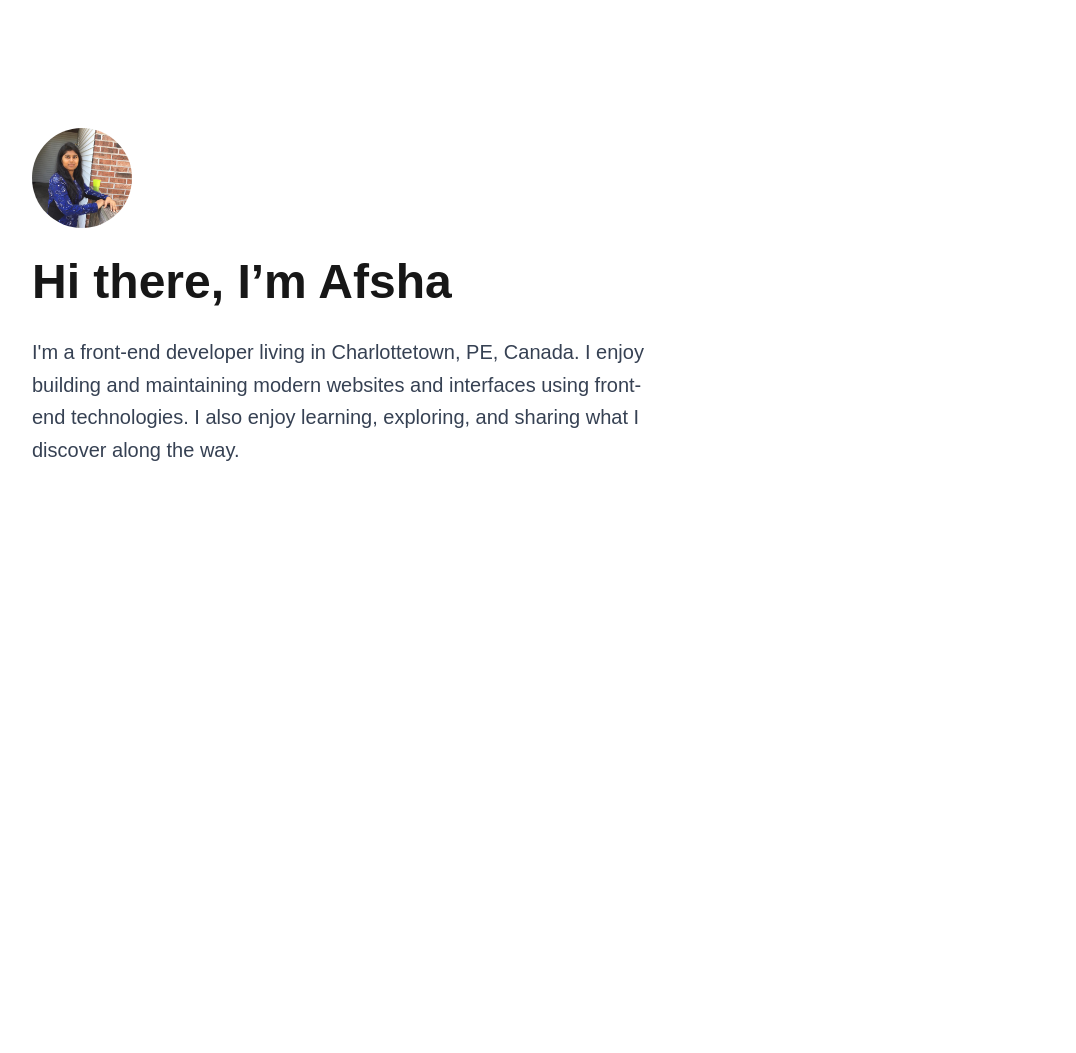
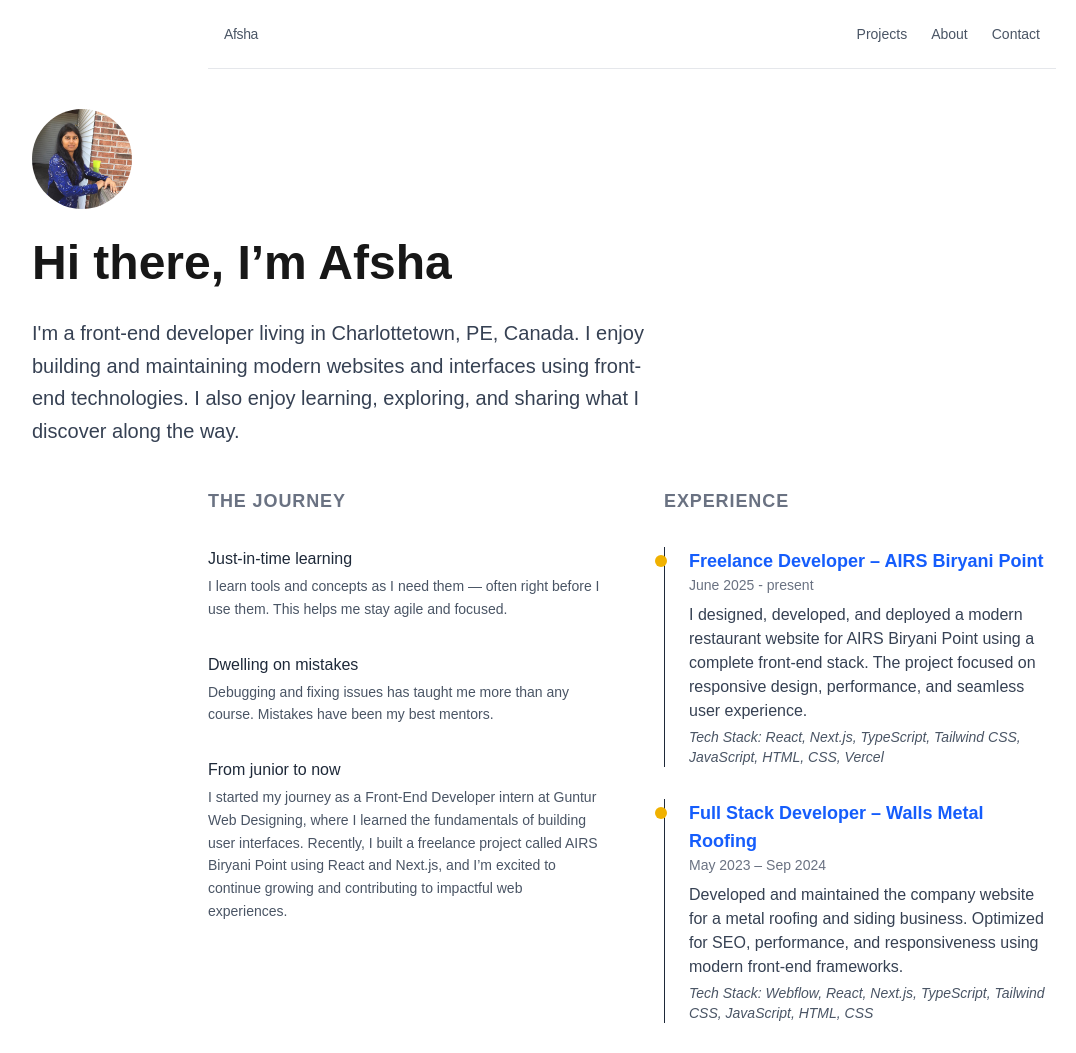
Before and after one commit to ammisettyAfsha/afsha-portfolio, a Next.js app: page / in a window 1280 px wide. Shown: the top 1053 px of the page, without its empty margins (8-1084 px from the left). Before the commit the page ends 800 px from the top, so only its background shows below. Built offline with nearby package versions, Linux system fonts and the light colour scheme.

Commit message:
Work experiencebuild

```diff
--- a/src/app/page.tsx
+++ b/src/app/page.tsx
@@ -1,10 +1,16 @@
+import JourneyAndExperience from '@/components/JourneyAndExperience';
+import Navbar from '@/components/Navbar';
 import Image from 'next/image';
 
 
 
 export default function HomePage() {
   return (
-    <section className="mt-32 max-w-2xl pl-10 pr-4 text-left">
+    <div>
+      <div className="px-6 max-w-4xl mx-auto">
+      <Navbar/>
+      </div>
+      <section className="mt-10 max-w-2xl pl-10 pr-4 text-left">
         <Image
           src="/profile.jfif"
           alt="Afsha profile picture"
@@ -19,5 +25,7 @@ export default function HomePage() {
           I'm a front-end developer living in Charlottetown, PE, Canada. I enjoy building and maintaining modern websites and interfaces using front-end technologies. I also enjoy learning, exploring, and sharing what I discover along the way.
         </p>
       </section>
+      <JourneyAndExperience/>
+    </div>
   );
 }
--- /dev/null
+++ b/src/components/Cdri.tsx
@@ -0,0 +1,28 @@
+'use client';
+
+import React from 'react';
+
+export default function Cdri() {
+  return (
+    <div className="border-l pl-6 relative">
+      <div className="absolute left-[-10px] top-2 w-3 h-3 bg-yellow-500 rounded-full" />
+      <h3 className="text-lg font-semibold">
+        <a
+          href="https://www.cdri.res.in/"
+          target="_blank"
+          rel="noopener noreferrer"
+          className="hover:underline text-blue-600 dark:text-blue-400"
+        >
+          Front-End Developer – Central Drug Research Institute (CDRI)
+        </a>
+      </h3>
+      <p className="text-sm text-gray-500">Jan 2020 – Jun 2021</p>
+      <p className="mt-2 text-gray-700 dark:text-gray-300">
+        Designed and developed responsive web interfaces for research data systems and internal portals. Collaborated with researchers and backend developers to improve UI/UX and ensure accessibility standards.
+      </p>
+      <p className="mt-1 text-sm text-gray-600 dark:text-gray-400 italic">
+        Tech Stack: HTML, CSS, JavaScript, jQuery, Bootstrap
+      </p>
+    </div>
+  );
+}
--- /dev/null
+++ b/src/components/Freelance.tsx
@@ -0,0 +1,28 @@
+'use client';
+
+import React from 'react';
+
+export default function Freelance() {
+  return (
+    <div className="border-l pl-6 relative">
+      <div className="absolute left-[-10px] top-2 w-3 h-3 bg-yellow-500 rounded-full" />
+      <h3 className="text-lg font-semibold">
+        <a
+          href="https://airs-biryani-point-git-main-ammisettyafshas-projects.vercel.app"
+          target="_blank"
+          rel="noopener noreferrer"
+          className="hover:underline text-blue-600 dark:text-blue-400"
+        >
+          Freelance Developer – AIRS Biryani Point
+        </a>
+      </h3>
+      <p className="text-sm text-gray-500"> June 2025 - present</p>
+      <p className="mt-2 text-gray-700 dark:text-gray-300">
+        I designed, developed, and deployed a modern restaurant website for AIRS Biryani Point using a complete front-end stack. The project focused on responsive design, performance, and seamless user experience.
+      </p>
+      <p className="mt-1 text-sm text-gray-600 dark:text-gray-400 italic">
+        Tech Stack: React, Next.js, TypeScript, Tailwind CSS, JavaScript, HTML, CSS, Vercel
+      </p>
+    </div>
+  );
+}
--- /dev/null
+++ b/src/components/Guntur.tsx
@@ -0,0 +1,28 @@
+'use client';
+
+import React from 'react';
+
+export default function Guntur() {
+  return (
+    <div className="border-l pl-6 relative">
+      <div className="absolute left-[-10px] top-2 w-3 h-3 bg-yellow-500 rounded-full" />
+      <h3 className="text-lg font-semibold">
+        <a
+          href="https://www.gunturwebdesigning.com/"
+          target="_blank"
+          rel="noopener noreferrer"
+          className="hover:underline text-blue-600 dark:text-blue-400"
+        >
+          Front-End Developer – Guntur Web Designing Inc
+        </a>
+      </h3>
+      <p className="text-sm text-gray-500">Jan 2019 – Dec 2019</p>
+      <p className="mt-2 text-gray-700 dark:text-gray-300">
+        Created and maintained static and dynamic websites for small business clients. Focused on pixel-perfect design conversion, cross-browser compatibility, and responsive layouts.
+      </p>
+      <p className="mt-1 text-sm text-gray-600 dark:text-gray-400 italic">
+        Tech Stack: HTML, CSS, JavaScript, jQuery, Bootstrap
+      </p>
+    </div>
+  );
+}
--- /dev/null
+++ b/src/components/JourneyAndExperience.tsx
@@ -0,0 +1,54 @@
+'use client';
+import React from 'react';
+import Walls from './Walls';
+import Freelance from './Freelance';
+import Vedacations from './Vedacations';
+import Cdri from './Cdri';
+import Guntur from './Guntur';
+
+export default function JourneyAndExperience() {
+  return (
+    <section className="mt-10 px-6 max-w-4xl mx-auto grid grid-cols-1 md:grid-cols-2 gap-16 text-left text-gray-800">
+
+      {/* Left Column: The Journey */}
+      <div className="space-y-8">
+        <div>
+          <h2 className="text-lg font-semibold text-gray-500 uppercase tracking-wider">The Journey</h2>
+        </div>
+
+        <div>
+          <h3 className="font-medium text-md mb-1">Just-in-time learning</h3>
+          <p className="text-sm text-gray-600 leading-relaxed">
+            I learn tools and concepts as I need them — often right before I use them. This helps me stay agile and focused.
+          </p>
+        </div>
+
+        <div>
+          <h3 className="font-medium text-md mb-1">Dwelling on mistakes</h3>
+          <p className="text-sm text-gray-600 leading-relaxed">
+            Debugging and fixing issues has taught me more than any course. Mistakes have been my best mentors.
+          </p>
+        </div>
+
+        <div>
+          <h3 className="font-medium text-md mb-1">From junior to now</h3>
+          <p className="text-sm text-gray-600 leading-relaxed">
+            I started my journey as a Front-End Developer intern at Guntur Web Designing, where I learned the fundamentals of building user interfaces. Recently, I built a freelance project called<span className="font-medium"> AIRS Biryani Point</span> using React and Next.js, and I’m excited to continue growing and contributing to impactful web experiences.
+          </p>
+        </div>
+      </div>
+
+      {/* Right Column: Experience */}
+      <div className="space-y-8">
+        <div>
+          <h2 className="text-lg font-semibold text-gray-500 uppercase tracking-wider">Experience</h2>
+        </div>
+        <Freelance/>
+        <Walls/>
+        <Vedacations/>
+        <Cdri/>
+        <Guntur/>
+      </div>
+    </section>
+  );
+}
--- a/src/components/Navbar.tsx
+++ b/src/components/Navbar.tsx
@@ -1,14 +1,28 @@
-// components/Navbar.tsx
+'use client';
+
 import Link from 'next/link';
 
 export default function Navbar() {
   return (
-    <nav className="flex justify-between items-center py-6 text-sm">
-      <Link href="/" className="font-bold text-lg">Afsha</Link>
-      <div className="space-x-4">
-        <Link href="/projects">Projects</Link>
-        <Link href="/about">About</Link>
-        <Link href="/contact">Contact</Link>
+    <nav className="w-full border-b border-gray-200">
+      <div className="max-w-4xl mx-auto flex justify-between items-center px-4 py-6 text-sm text-gray-600">
+        <Link
+          href="/"
+          className="font-medium tracking-tight hover:text-black transition-colors"
+        >
+          Afsha
+        </Link>
+        <div className="space-x-6">
+          <Link href="/projects" className="hover:text-black transition-colors">
+            Projects
+          </Link>
+          <Link href="/about" className="hover:text-black transition-colors">
+            About
+          </Link>
+          <Link href="/contact" className="hover:text-black transition-colors">
+            Contact
+          </Link>
+        </div>
       </div>
     </nav>
   );
--- /dev/null
+++ b/src/components/Vedacations.tsx
@@ -0,0 +1,28 @@
+'use client';
+
+import React from 'react';
+
+export default function Vedacations() {
+  return (
+    <div className="border-l pl-6 relative">
+      <div className="absolute left-[-10px] top-2 w-3 h-3 bg-yellow-500 rounded-full" />
+      <h3 className="text-lg font-semibold">
+        <a
+          href="https://www.theguruji.in/"
+          target="_blank"
+          rel="noopener noreferrer"
+          className="hover:underline text-blue-600 dark:text-blue-400"
+        >
+          Front End Developer – Vedactions Teaching Pvt Ltd
+        </a>
+      </h3>
+      <p className="text-sm text-gray-500">July 2021 – Aug 2022</p>
+      <p className="mt-2 text-gray-700 dark:text-gray-300">
+        Contributed to building and optimizing educational web platforms and internal tools using React. Focused on reusable components, performance tuning, and maintaining cross-browser compatibility.
+      </p>
+      <p className="mt-1 text-sm text-gray-600 dark:text-gray-400 italic">
+        Tech Stack: React, JavaScript, HTML, CSS, REST APIs, Git
+      </p>
+    </div>
+  );
+}
--- /dev/null
+++ b/src/components/Walls.tsx
@@ -0,0 +1,28 @@
+'use client';
+
+import React from 'react';
+
+export default function WallsMetalRoofingExperience() {
+  return (
+    <div className="border-l pl-6 relative">
+      <div className="absolute left-[-10px] top-2 w-3 h-3 bg-yellow-500 rounded-full" />
+      <h3 className="text-lg font-semibold">
+        <a
+          href="https://www.wallsmetalroofing.com/"
+          target="_blank"
+          rel="noopener noreferrer"
+          className="hover:underline text-blue-600 dark:text-blue-400"
+        >
+          Full Stack Developer – Walls Metal Roofing
+        </a>
+      </h3>
+      <p className="text-sm text-gray-500">May 2023 – Sep 2024</p>
+      <p className="mt-2 text-gray-700 dark:text-gray-300">
+        Developed and maintained the company website for a metal roofing and siding business. Optimized for SEO, performance, and responsiveness using modern front-end frameworks.
+      </p>
+      <p className="mt-1 text-sm text-gray-600 dark:text-gray-400 italic">
+        Tech Stack: Webflow, React, Next.js, TypeScript, Tailwind CSS, JavaScript, HTML, CSS
+      </p>
+    </div>
+  );
+}
```
Lines whose indentation alone changed are shown as unchanged.
